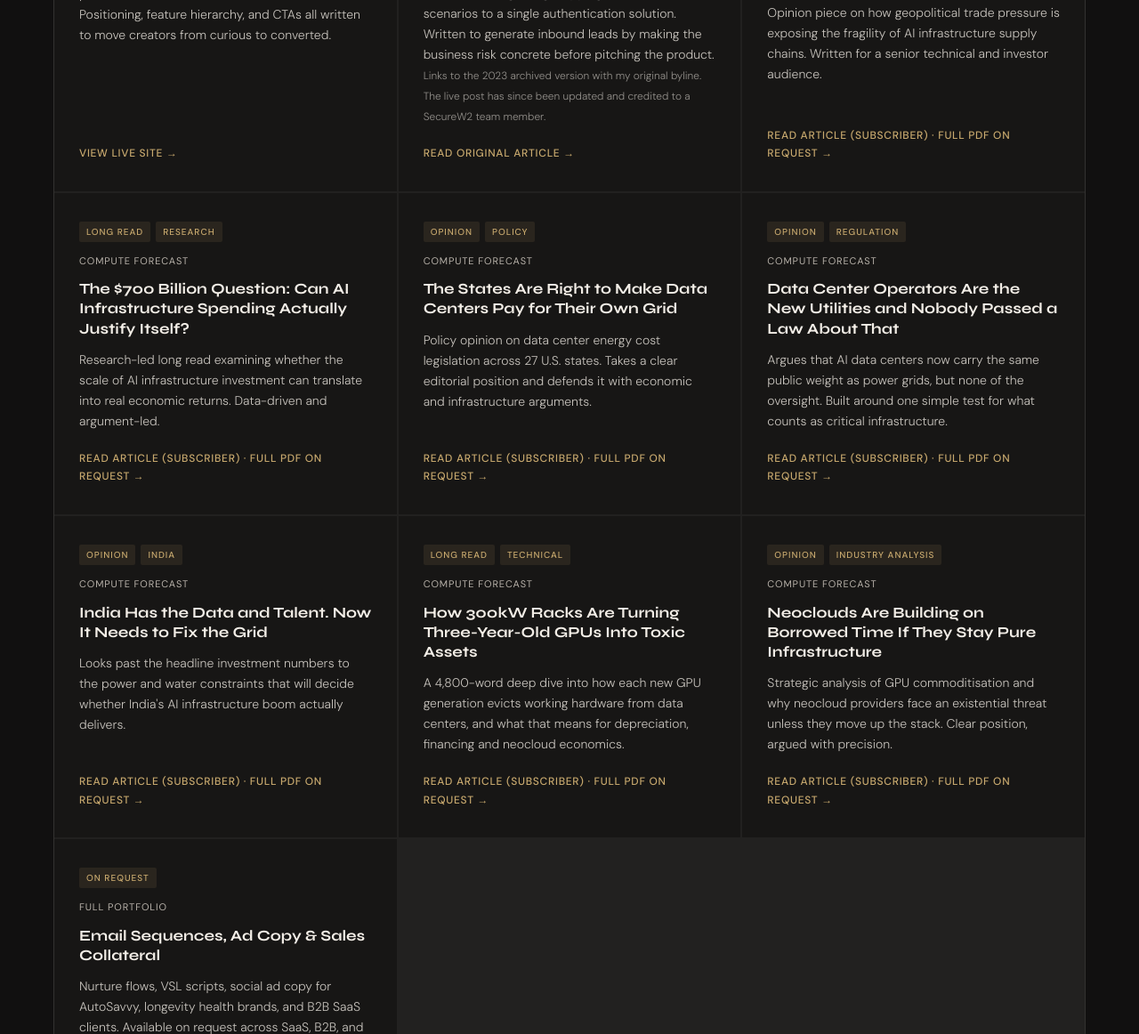
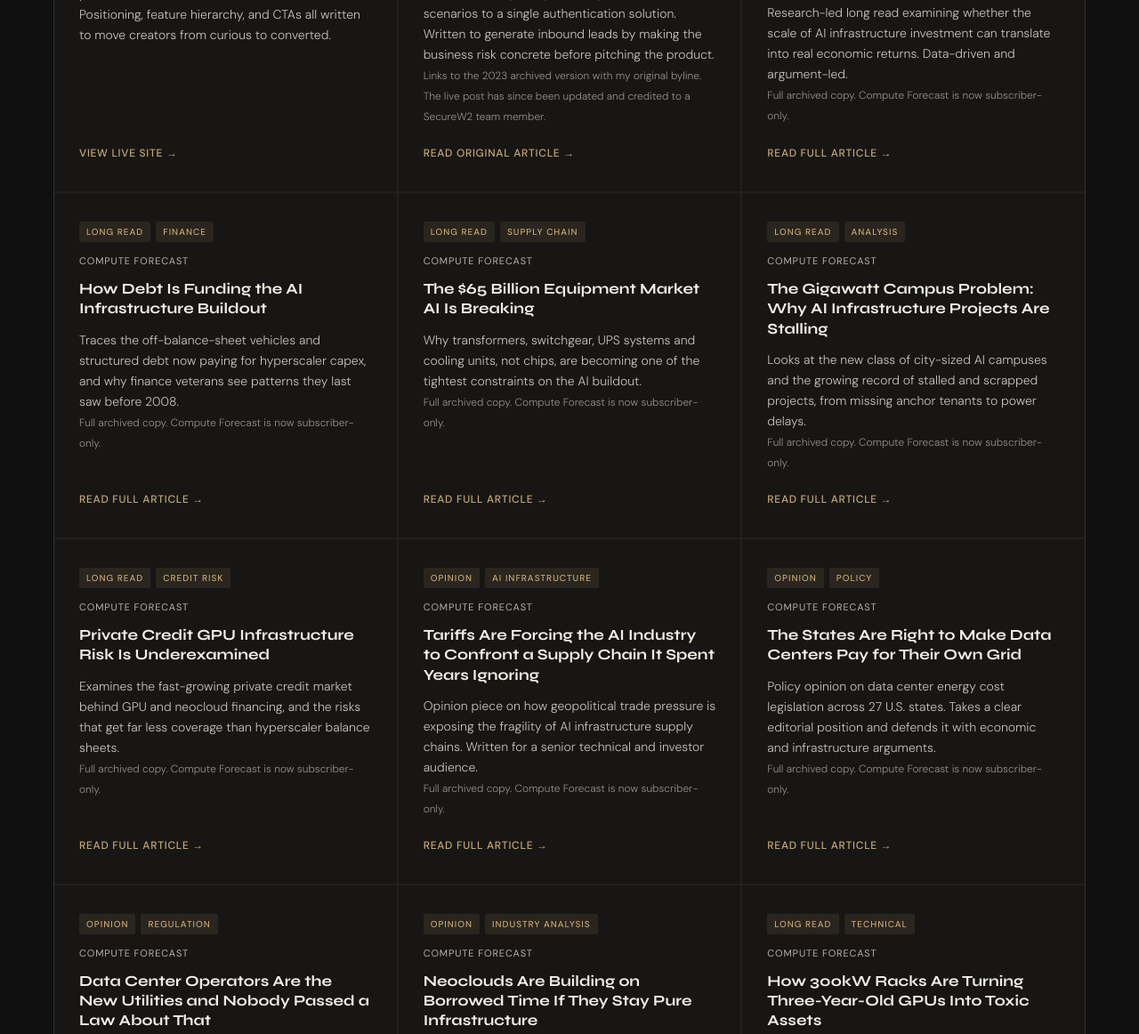
Before and after one commit to akash-sharma-copywriter/portfolio, a plain HTML site: page index.html in a window 1280 px wide. Shown: the part 1572-2734 px from the top of the page at 89% size. Drawn offline with Linux system fonts and the light colour scheme.

Commit message:
Swap Compute Forecast samples to full archived copies; add four long reads
Co-Authored-By: Claude Opus 5.5 <noreply@anthropic.com>
Claude-Session: https://claude.ai/code/session_018H4CxU2E9pnoDapHUAhoaN

```diff
--- a/index.html
+++ b/index.html
@@ -849,59 +849,103 @@
       <div class="work-link">READ ORIGINAL ARTICLE →</div>
     </a>
 
-    <a href="https://www.computeforecast.com/Opinion/ai-infrastructure-supply-chain-tariffs-geopolitical/" class="work-card" target="_blank">
+    <a href="https://web.archive.org/web/20260613220050/https://computeforecast.com/long-reads/ai-infrastructure-spending-roi-700-billion/" class="work-card" target="_blank">
+      <div class="work-tags">
+        <span class="tag">Long Read</span>
+        <span class="tag">Research</span>
+      </div>
+      <div class="work-company">COMPUTE FORECAST</div>
+      <div class="work-title">The $700 Billion Question: Can AI Infrastructure Spending Actually Justify Itself?</div>
+      <div class="work-desc">Research-led long read examining whether the scale of AI infrastructure investment can translate into real economic returns. Data-driven and argument-led.<br /><span style="opacity:.7;font-size:.85em;">Full archived copy. Compute Forecast is now subscriber-only.</span></div>
+      <div class="work-link">READ FULL ARTICLE →</div>
+    </a>
+
+    <a href="https://web.archive.org/web/20260612014155/https://computeforecast.com/long-reads/ai-infrastructure-debt-financing-buildout/" class="work-card" target="_blank">
+      <div class="work-tags">
+        <span class="tag">Long Read</span>
+        <span class="tag">Finance</span>
+      </div>
+      <div class="work-company">COMPUTE FORECAST</div>
+      <div class="work-title">How Debt Is Funding the AI Infrastructure Buildout</div>
+      <div class="work-desc">Traces the off-balance-sheet vehicles and structured debt now paying for hyperscaler capex, and why finance veterans see patterns they last saw before 2008.<br /><span style="opacity:.7;font-size:.85em;">Full archived copy. Compute Forecast is now subscriber-only.</span></div>
+      <div class="work-link">READ FULL ARTICLE →</div>
+    </a>
+
+    <a href="https://web.archive.org/web/20260618174031/https://computeforecast.com/long-reads/ai-data-center-equipment-market-65-billion/" class="work-card" target="_blank">
+      <div class="work-tags">
+        <span class="tag">Long Read</span>
+        <span class="tag">Supply Chain</span>
+      </div>
+      <div class="work-company">COMPUTE FORECAST</div>
+      <div class="work-title">The $65 Billion Equipment Market AI Is Breaking</div>
+      <div class="work-desc">Why transformers, switchgear, UPS systems and cooling units, not chips, are becoming one of the tightest constraints on the AI buildout.<br /><span style="opacity:.7;font-size:.85em;">Full archived copy. Compute Forecast is now subscriber-only.</span></div>
+      <div class="work-link">READ FULL ARTICLE →</div>
+    </a>
+
+    <a href="https://web.archive.org/web/20260618084147/https://computeforecast.com/long-reads/gigawatt-campus-problem-ai-infrastructure-projects-stalling/" class="work-card" target="_blank">
+      <div class="work-tags">
+        <span class="tag">Long Read</span>
+        <span class="tag">Analysis</span>
+      </div>
+      <div class="work-company">COMPUTE FORECAST</div>
+      <div class="work-title">The Gigawatt Campus Problem: Why AI Infrastructure Projects Are Stalling</div>
+      <div class="work-desc">Looks at the new class of city-sized AI campuses and the growing record of stalled and scrapped projects, from missing anchor tenants to power delays.<br /><span style="opacity:.7;font-size:.85em;">Full archived copy. Compute Forecast is now subscriber-only.</span></div>
+      <div class="work-link">READ FULL ARTICLE →</div>
+    </a>
+
+    <a href="https://web.archive.org/web/20260618083029/https://computeforecast.com/long-reads/private-credit-gpu-infrastructure-risk-neocloud-debt-2026/" class="work-card" target="_blank">
+      <div class="work-tags">
+        <span class="tag">Long Read</span>
+        <span class="tag">Credit Risk</span>
+      </div>
+      <div class="work-company">COMPUTE FORECAST</div>
+      <div class="work-title">Private Credit GPU Infrastructure Risk Is Underexamined</div>
+      <div class="work-desc">Examines the fast-growing private credit market behind GPU and neocloud financing, and the risks that get far less coverage than hyperscaler balance sheets.<br /><span style="opacity:.7;font-size:.85em;">Full archived copy. Compute Forecast is now subscriber-only.</span></div>
+      <div class="work-link">READ FULL ARTICLE →</div>
+    </a>
+
+    <a href="https://web.archive.org/web/20260613220537/https://computeforecast.com/Opinion/ai-infrastructure-supply-chain-tariffs-geopolitical/" class="work-card" target="_blank">
       <div class="work-tags">
         <span class="tag">Opinion</span>
         <span class="tag">AI Infrastructure</span>
       </div>
       <div class="work-company">COMPUTE FORECAST</div>
       <div class="work-title">Tariffs Are Forcing the AI Industry to Confront a Supply Chain It Spent Years Ignoring</div>
-      <div class="work-desc">Opinion piece on how geopolitical trade pressure is exposing the fragility of AI infrastructure supply chains. Written for a senior technical and investor audience.</div>
-      <div class="work-link">READ ARTICLE (SUBSCRIBER) · FULL PDF ON REQUEST →</div>
+      <div class="work-desc">Opinion piece on how geopolitical trade pressure is exposing the fragility of AI infrastructure supply chains. Written for a senior technical and investor audience.<br /><span style="opacity:.7;font-size:.85em;">Full archived copy. Compute Forecast is now subscriber-only.</span></div>
+      <div class="work-link">READ FULL ARTICLE →</div>
     </a>
 
-    <a href="https://www.computeforecast.com/long-reads/ai-infrastructure-spending-roi-700-billion/" class="work-card" target="_blank">
-      <div class="work-tags">
-        <span class="tag">Long Read</span>
-        <span class="tag">Research</span>
-      </div>
-      <div class="work-company">COMPUTE FORECAST</div>
-      <div class="work-title">The $700 Billion Question: Can AI Infrastructure Spending Actually Justify Itself?</div>
-      <div class="work-desc">Research-led long read examining whether the scale of AI infrastructure investment can translate into real economic returns. Data-driven and argument-led.</div>
-      <div class="work-link">READ ARTICLE (SUBSCRIBER) · FULL PDF ON REQUEST →</div>
-    </a>
-
-    <a href="https://www.computeforecast.com/Opinion/data-center-grid-cost-ratepayer-legislation-states/" class="work-card" target="_blank">
+    <a href="https://web.archive.org/web/20260616215528/https://computeforecast.com/Opinion/data-center-grid-cost-ratepayer-legislation-states/" class="work-card" target="_blank">
       <div class="work-tags">
         <span class="tag">Opinion</span>
         <span class="tag">Policy</span>
       </div>
       <div class="work-company">COMPUTE FORECAST</div>
       <div class="work-title">The States Are Right to Make Data Centers Pay for Their Own Grid</div>
-      <div class="work-desc">Policy opinion on data center energy cost legislation across 27 U.S. states. Takes a clear editorial position and defends it with economic and infrastructure arguments.</div>
-      <div class="work-link">READ ARTICLE (SUBSCRIBER) · FULL PDF ON REQUEST →</div>
+      <div class="work-desc">Policy opinion on data center energy cost legislation across 27 U.S. states. Takes a clear editorial position and defends it with economic and infrastructure arguments.<br /><span style="opacity:.7;font-size:.85em;">Full archived copy. Compute Forecast is now subscriber-only.</span></div>
+      <div class="work-link">READ FULL ARTICLE →</div>
     </a>
 
-    <a href="https://www.computeforecast.com/Opinion/data-center-operators-new-utilities-regulation-gap/" class="work-card" target="_blank">
+    <a href="https://web.archive.org/web/20260712021901/https://www.computeforecast.com/Opinion/data-center-operators-new-utilities-regulation-gap/" class="work-card" target="_blank">
       <div class="work-tags">
         <span class="tag">Opinion</span>
         <span class="tag">Regulation</span>
       </div>
       <div class="work-company">COMPUTE FORECAST</div>
       <div class="work-title">Data Center Operators Are the New Utilities and Nobody Passed a Law About That</div>
-      <div class="work-desc">Argues that AI data centers now carry the same public weight as power grids, but none of the oversight. Built around one simple test for what counts as critical infrastructure.</div>
-      <div class="work-link">READ ARTICLE (SUBSCRIBER) · FULL PDF ON REQUEST →</div>
+      <div class="work-desc">Argues that AI data centers now carry the same public weight as power grids, but none of the oversight. Built around one simple test for what counts as critical infrastructure.<br /><span style="opacity:.7;font-size:.85em;">Full archived copy. Compute Forecast is now subscriber-only.</span></div>
+      <div class="work-link">READ FULL ARTICLE →</div>
     </a>
 
-    <a href="https://www.computeforecast.com/Opinion/india-ai-infrastructure-grid-power-water-challenge-2026/" class="work-card" target="_blank">
+    <a href="https://web.archive.org/web/20260618075555/https://computeforecast.com/Opinion/neocloud-gpu-commoditisation-infrastructure-stack/" class="work-card" target="_blank">
       <div class="work-tags">
         <span class="tag">Opinion</span>
-        <span class="tag">India</span>
+        <span class="tag">Industry Analysis</span>
       </div>
       <div class="work-company">COMPUTE FORECAST</div>
-      <div class="work-title">India Has the Data and Talent. Now It Needs to Fix the Grid</div>
-      <div class="work-desc">Looks past the headline investment numbers to the power and water constraints that will decide whether India's AI infrastructure boom actually delivers.</div>
-      <div class="work-link">READ ARTICLE (SUBSCRIBER) · FULL PDF ON REQUEST →</div>
+      <div class="work-title">Neoclouds Are Building on Borrowed Time If They Stay Pure Infrastructure</div>
+      <div class="work-desc">Strategic analysis of GPU commoditisation and why neocloud providers face an existential threat unless they move up the stack. Clear position, argued with precision.<br /><span style="opacity:.7;font-size:.85em;">Full archived copy. Compute Forecast is now subscriber-only.</span></div>
+      <div class="work-link">READ FULL ARTICLE →</div>
     </a>
 
     <a href="https://www.computeforecast.com/long-reads/great-eviction-300kw-racks-hopper-gpu-toxic-assets/" class="work-card" target="_blank">
@@ -912,17 +956,6 @@
       <div class="work-company">COMPUTE FORECAST</div>
       <div class="work-title">How 300kW Racks Are Turning Three-Year-Old GPUs Into Toxic Assets</div>
       <div class="work-desc">A 4,800-word deep dive into how each new GPU generation evicts working hardware from data centers, and what that means for depreciation, financing and neocloud economics.</div>
-      <div class="work-link">READ ARTICLE (SUBSCRIBER) · FULL PDF ON REQUEST →</div>
-    </a>
-
-    <a href="https://www.computeforecast.com/Opinion/neocloud-gpu-commoditisation-infrastructure-stack/" class="work-card" target="_blank">
-      <div class="work-tags">
-        <span class="tag">Opinion</span>
-        <span class="tag">Industry Analysis</span>
-      </div>
-      <div class="work-company">COMPUTE FORECAST</div>
-      <div class="work-title">Neoclouds Are Building on Borrowed Time If They Stay Pure Infrastructure</div>
-      <div class="work-desc">Strategic analysis of GPU commoditisation and why neocloud providers face an existential threat unless they move up the stack. Clear position, argued with precision.</div>
       <div class="work-link">READ ARTICLE (SUBSCRIBER) · FULL PDF ON REQUEST →</div>
     </a>
 
```
